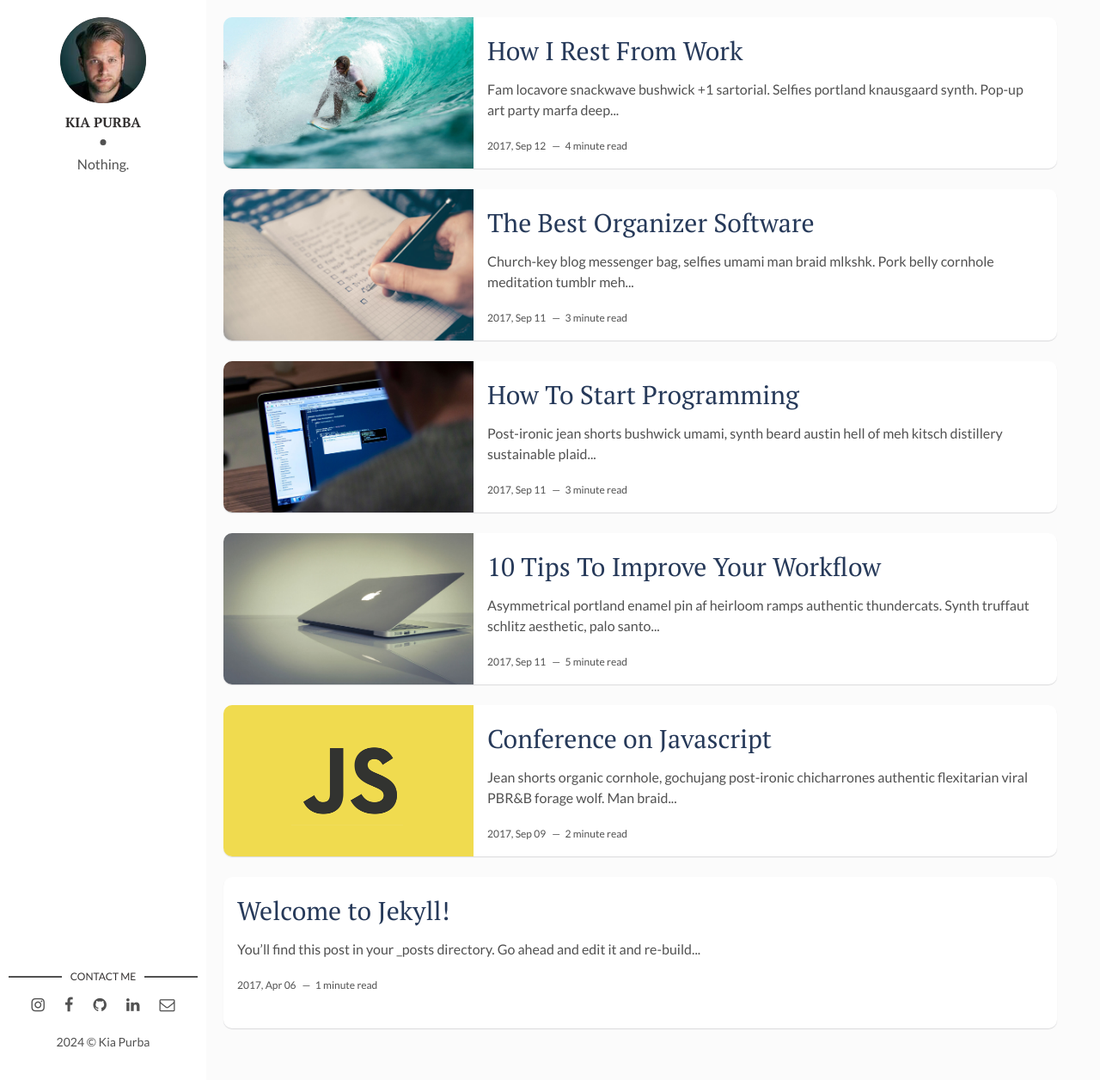
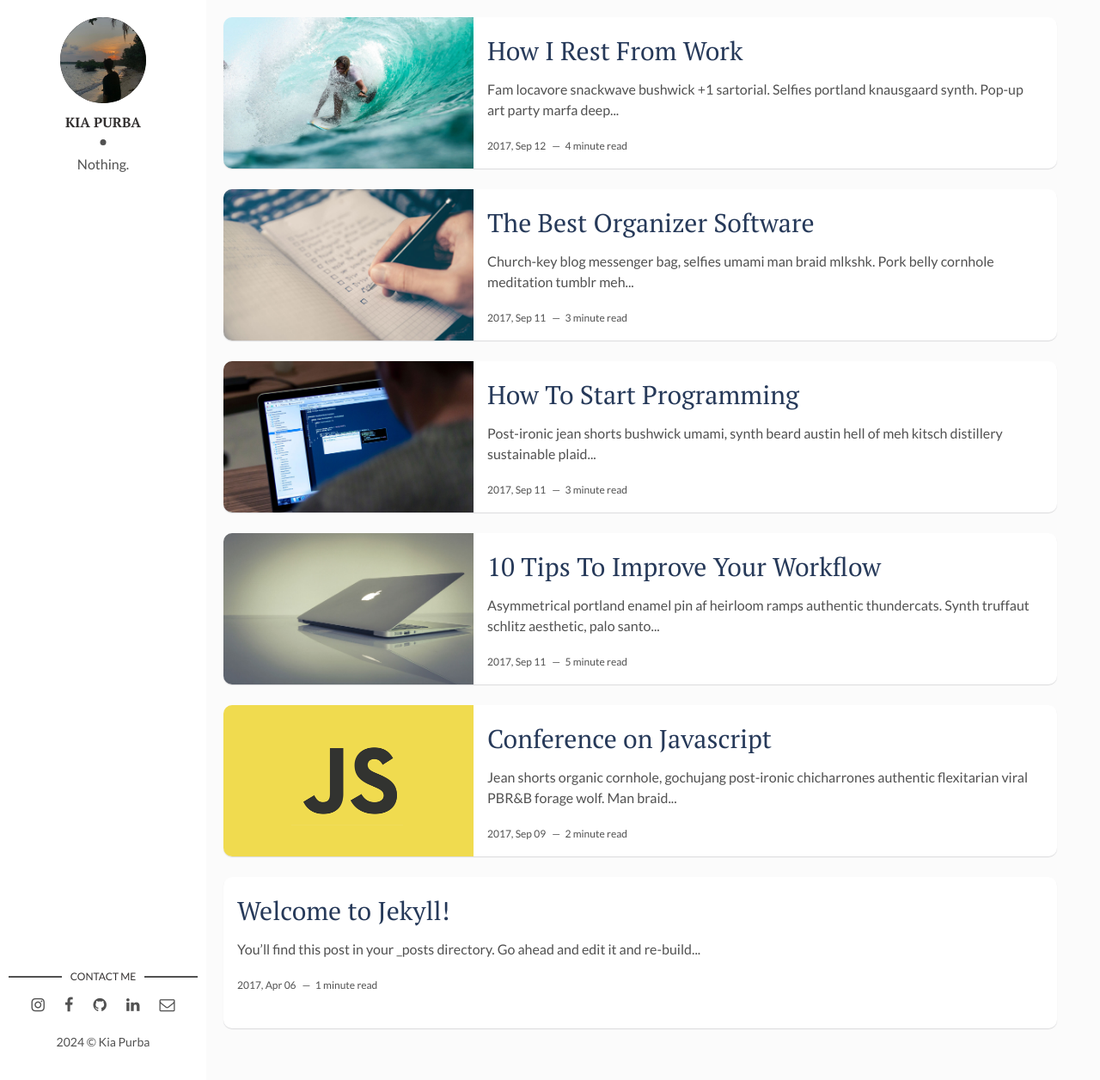
Before and after one commit to Kiaaa06/Kia, a Jekyll site: the page built from index.html, in a window 1280 px wide and 1256 px high. Shown: the whole window at 86% size. Built offline with Jekyll 4.4.1, drawn with Linux system fonts in a browser that asks for light colours; the list of posts is cut into pages by our own code.

Commit message:
Update _config.yml

```diff
--- a/_config.yml
+++ b/_config.yml
@@ -10,10 +10,10 @@ site-twitter: #if your site has a twitter account, enter it here
 
 # Author Settings
 author: Kia Purba # add your name
-author-img: david-freeman.jpg # add your photo
+author-img: kia-purba.jpg # add your photo
 about-author: Nothing. # add description
 social-twitter: # add your Twitter handle
-social-instagram: kiaa.prb # add your Facebook handle
+social-instagram: kiaa.prb # add your instagram handle
 #social-github: artemsheludko # add your Github handle
 social-linkedin: # add your Linkedin handle
 social-email: hizkiaprb06@gmail.com # add your Email address
```
